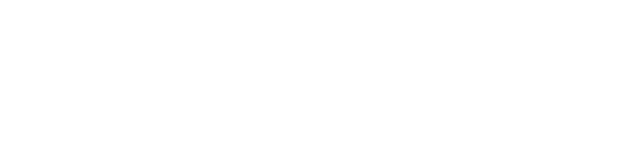
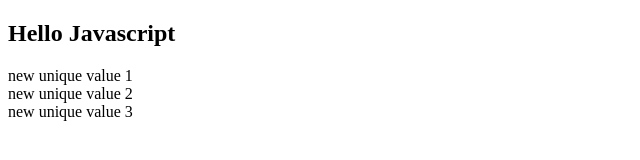
Before and after one commit to patilchaitanya/JS-Projects, a plain HTML site: page codeWithShradha/index.html in a window 1280 px wide. Shown: the whole page, without its empty margins (0-640 px from the left). Drawn offline with Linux system fonts and the light colour scheme.

Commit message:
Learned Dom , Pratice questions and added in readme

```diff
--- /dev/null
+++ b/codeWithShradha/dom.js
@@ -0,0 +1,19 @@
+// // Prac Qs1 [DOM] : append h2 tag with text
+
+// let h2 = document.querySelector("h2");
+// console.dir(h2.innerText);
+// h2.innerText = h2.innerText + " from apna college students";
+
+// Prac Qs2 add unique text in div
+
+let divs = document.querySelectorAll(".box");
+
+
+let idx = 1;
+for (div of divs ) {
+    div.innerText = `new unique value ${idx}`;
+    idx++;
+}
+
+// divs[0].innerText = "new unique value 1";
+// divs[1].innerText = "new unique value 2";
--- a/codeWithShradha/index.html
+++ b/codeWithShradha/index.html
@@ -3,10 +3,17 @@
 <head>
     <meta charset="UTF-8">
     <meta name="viewport" content="width=device-width, initial-scale=1.0">
-    <title>Document</title>
+    <title>Learning Js</title>
 </head>
 <body>
 
 </body>
-<script src="script.js"></script>
+    <div>
+        <h2> Hello Javascript</h2>
+        <div class="box">first div</div>
+        <div class="box">second div</div>
+        <div class="box">third div</div>
+        <script src="script.js"></script>
+        <script src="dom.js"></script>
+    </div>
 </html>
```
Also changed, not shown: codeWithShradha/style.css (added), mdnDocs_Learning/DOM.png (added), mdnDocs_Learning/Window_Objext - DOM.png (added), mdnDocs_Learning/dom_manipluation.png (added), mdnDocs_Learning/window_example.png (added), 1 other file.
